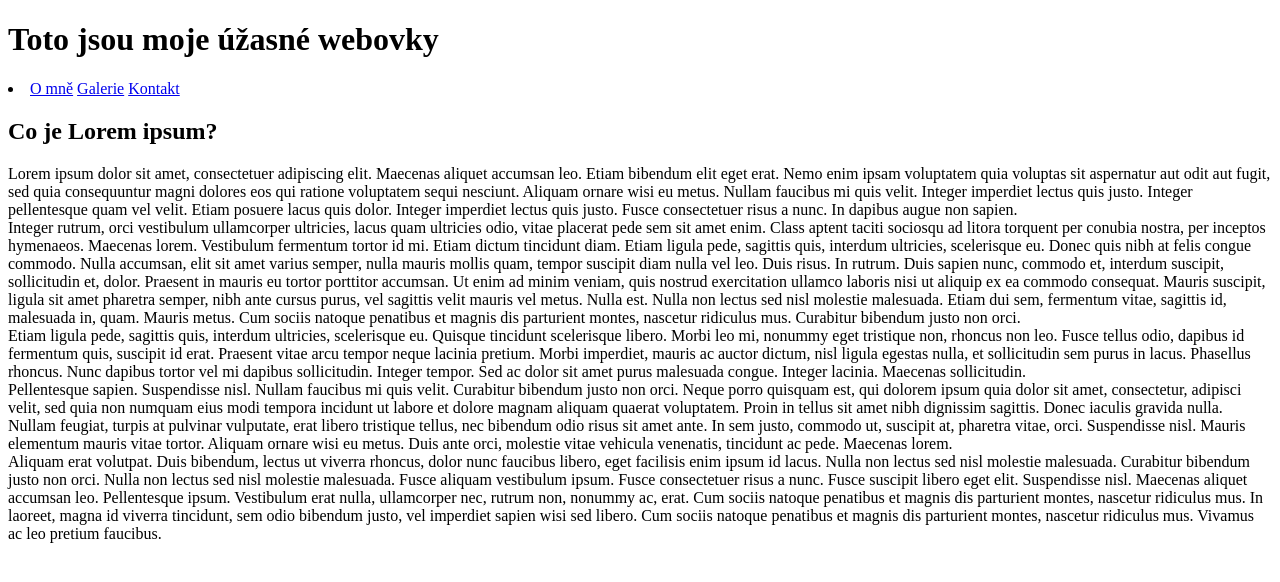
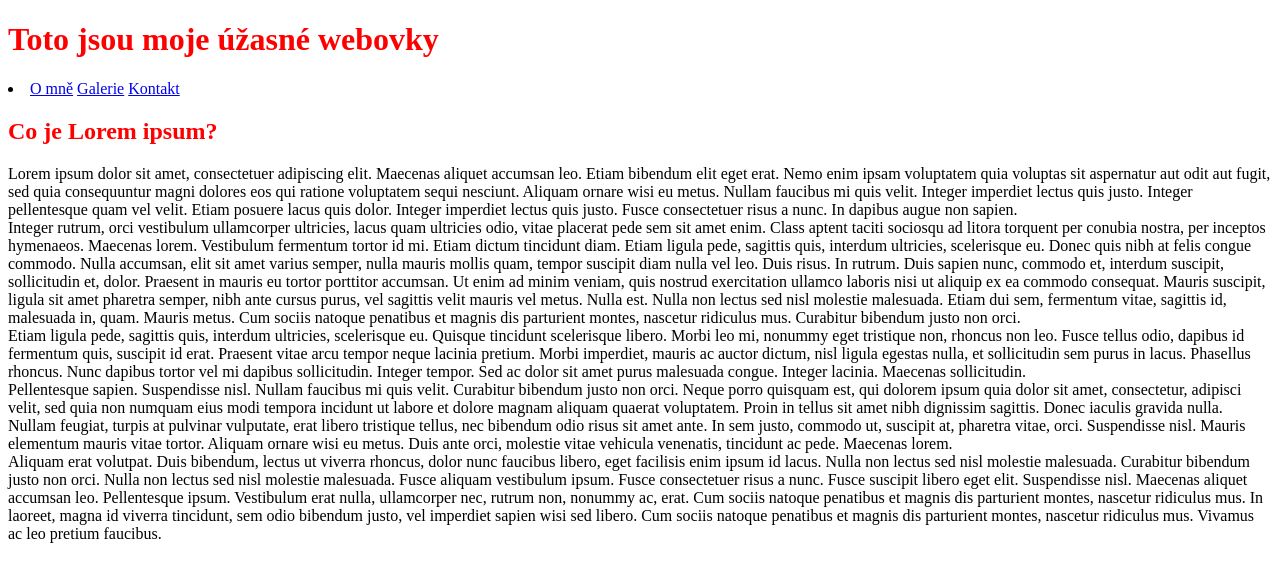
Before and after one commit to EDUCAnetCB/AVy-pull-request, a plain HTML site: page index.html in a window 1280 px wide. Drawn offline with Linux system fonts and the light colour scheme.

Commit message:
NEZUKOOOOOOO

```diff
--- a/index.html
+++ b/index.html
@@ -5,6 +5,7 @@
         <meta http-equiv="X-UA-Compatible" content="IE=edge">
         <meta name="viewport" content="width=device-width, initial-scale=1.0">
         <title>Moje úžasné webovky</title>
+        <link rel="stylesheet" href="style.css">
     </head>
     <body>
         <h1>Toto jsou moje úžasné webovky</h1>
--- a/style.css
+++ b/style.css
@@ -2,6 +2,7 @@
   box-sizing: border-box;
 }
 
-.h1 {
+h1,
+h2 {
   color: red;
 }
```
